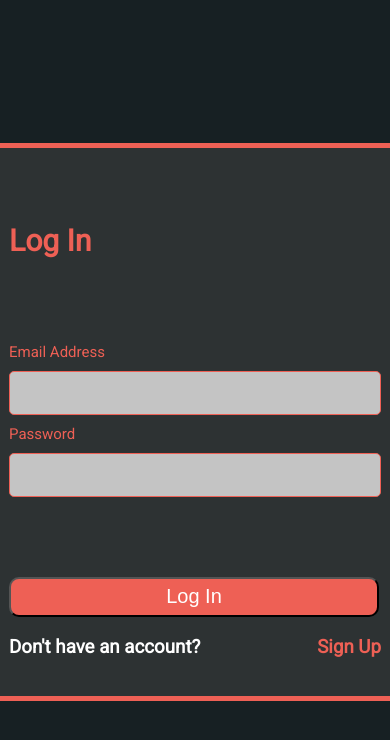
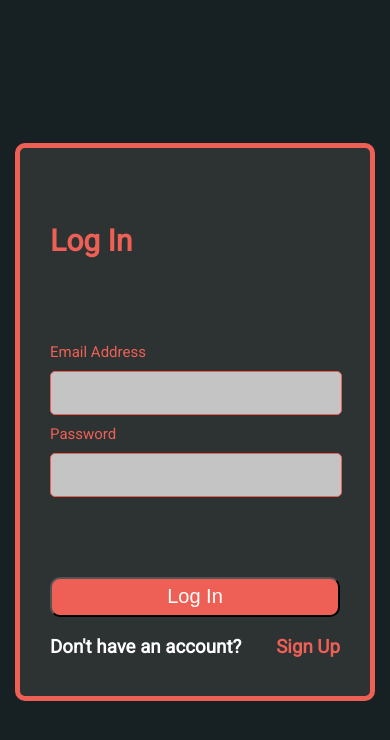
Before and after one commit to HarshSheth1128/wsiw, a React (Create React App) app: page / in a window 390 px wide. Shown: the top 740 px of the page. Built offline with nearby package versions, Linux system fonts and the light colour scheme.

Commit message:
Harsh Made page responsive

```diff
--- a/src/LoginPage/LoginPage.scss
+++ b/src/LoginPage/LoginPage.scss
@@ -12,10 +12,9 @@
 
 .LoginSplash {
   background: #2d3233;
-  min-height: 50px;
-  min-width: 50px;
   border: solid 5px $themeRed;
   border-radius: 10px;
+  min-width: 350px;
 }
 
 .LoginContentWrapper {
@@ -38,10 +37,14 @@
 }
 
 .AccountText {
+  margin-right: 5px;
   color: white;
+  flex-shrink: 5;
 }
 
 .SignupText {
+  margin-left: 5px;
+  flex-shrink: 5;
   color: $themeRed;
 }
 
@@ -59,12 +62,13 @@
   background-color: #c4c4c4;
   border: 1px solid $themeRed;
   height: 40px;
-  width: 350px;
+  padding-left: 10px;
+  padding-right: 10px;
+  width: calc(100% - 20px);
   font-size: 15px;
   border-radius: 5px;
   color: $themeBlack;
-  padding-left: 10px;
-  padding-right: 10px;
+
   font-family: inherit;
 }
 
--- a/src/common/Button.scss
+++ b/src/common/Button.scss
@@ -4,6 +4,6 @@
   background-color: $themeRed;
   border-radius: 10px;
   height: 40px;
-  width: 370px;
+  width: 100%;
   margin-top: 80px;
 }
```
